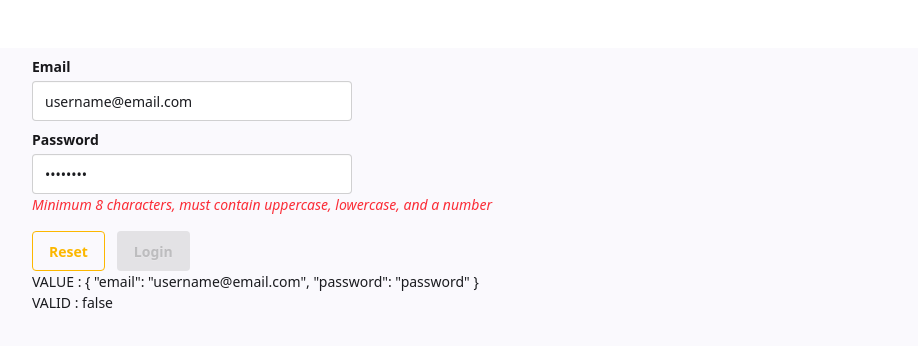
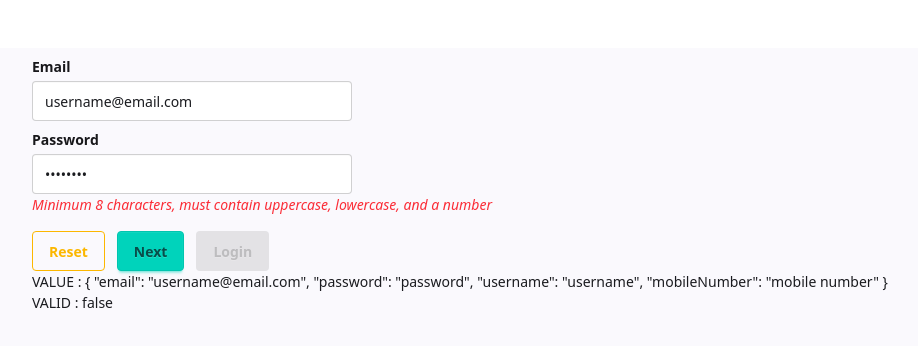
Before and after one commit to revlienn/FormsApp, an Angular app: page / in a window 1280 px wide. Shown: the top 346 px of the page, without its empty margins (16-934 px from the left). Built offline with nearby package versions, Linux system fonts and the light colour scheme.

Commit message:
R - diy two step forms

```diff
--- a/src/app/login-reactive/login-reactive.html
+++ b/src/app/login-reactive/login-reactive.html
@@ -1,33 +1,40 @@
 <form action="" [formGroup]="reactiveLoginForm" (submit)="login()">
+   @if(!stepTwo){
+      <fieldset>
+         <legend class="fieldset-legend">Email</legend>
+         <input name="email" [formControl]="email" placeholder="Email address" type="email" class="input">
+      </fieldset>
+      <fieldset>
+         <legend class="fieldset-legend">Password</legend>
+         <input name="password" [formControl]="password" placeholder="Password" type="password" class="input">
+      </fieldset>
+      @if(password.errors?.['passwordStrength']){
+      <span class="text-red-500 italic">Minimum 8 characters, must contain uppercase, lowercase, and a number</span><br>
+      }
+   }
+
+
+   @if(stepTwo){
    <fieldset>
-      <legend class="fieldset-legend">Email</legend>
-      <input name="email"
-      [formControl]="email"
-      placeholder="Email address"
-      type="email"
-      class="input">
+      <legend class="fieldset-legend">Username</legend>
+      <input name="username" [formControl]="username" placeholder="Username" type="username" class="input">
    </fieldset>
    <fieldset>
-      <legend class="fieldset-legend">Password</legend>
-      <input name="password"
-      [formControl]="password"
-      placeholder="Password"
-      type="password"
-      class="input">
+      <legend class="fieldset-legend">Mobile number</legend>
+      <input name="mobile number" [formControl]="mobileNumber" placeholder="Mobile number" type="mobile number" class="input">
    </fieldset>
-   @if(password.errors?.['passwordStrength']){
-      <span class="text-red-500 italic">Minimum 8 characters, must contain uppercase, lowercase, and a number</span><br>
    }
+
+
    <div class="flex gap-3 mt-4">
-      <button type="submit" (click)="reset()" class="btn btn-outline btn-warning">Reset</button>
-   <button type="submit"
-   [disabled]="!reactiveLoginForm.valid"
-   class="btn btn-primary">Login</button>
+      <button type="button" (click)="reset()" class="btn btn-outline btn-warning">Reset</button>
+      <button type="button" (click)="toggleStep()" class="btn btn-accent">{{stepTwo?'Back':'Next'}}</button>
+      <button type="submit" [disabled]="!reactiveLoginForm.valid" class="btn btn-primary">Login</button>
    </div>
 
 </form>
 
 <div>
    VALUE : {{reactiveLoginForm.value|json}} <br>
-  VALID : {{reactiveLoginForm.valid}}
+   VALID : {{reactiveLoginForm.valid}}
 </div>
--- a/src/app/login-reactive/login-reactive.ts
+++ b/src/app/login-reactive/login-reactive.ts
@@ -13,6 +13,9 @@ export class LoginReactive implements OnInit {
 
   initEmail:string='username@email.com';
   initPassword:string='password';
+  initUsername:string='username';
+  initMobilenumber:string='mobile number';
+  stepTwo:boolean=false;
 
   ngOnInit(): void {
     console.log(this.reactiveLoginForm.value);
@@ -25,25 +28,42 @@ export class LoginReactive implements OnInit {
   password = new FormControl(this.initPassword, {
     validators: [Validators.required, Validators.minLength(8),passwordStrengthValidator()]
   })
+  username=new FormControl(this.initUsername,{
+    validators:[Validators.required, Validators.minLength(3)]
+  })
+
+  mobileNumber=new FormControl(this.initMobilenumber,{
+    validators:[Validators.minLength(7)]
+  })
 
   reactiveLoginForm = new FormGroup({
     email: this.email,
-    password: this.password
+    password: this.password,
+    username:this.username,
+    mobileNumber:this.mobileNumber
   })
+
+  toggleStep(){
+    this.stepTwo=!this.stepTwo;
+  }
 
   reset(){
     this.reactiveLoginForm.reset({
       email:this.initEmail,
-      password:this.initPassword
+      password:this.initPassword,
+      username:this.initUsername,
+      mobileNumber:this.initMobilenumber
     });
     console.log(this.reactiveLoginForm.value);
   }
 
   login(){
-    console.log(this.reactiveLoginForm.value);
+   console.log(this.reactiveLoginForm.value);
     this.reactiveLoginForm.reset({
       email:'',
-      password:''
+      password:'',
+      username:'',
+      mobileNumber:''
     });
   }
 }
```
